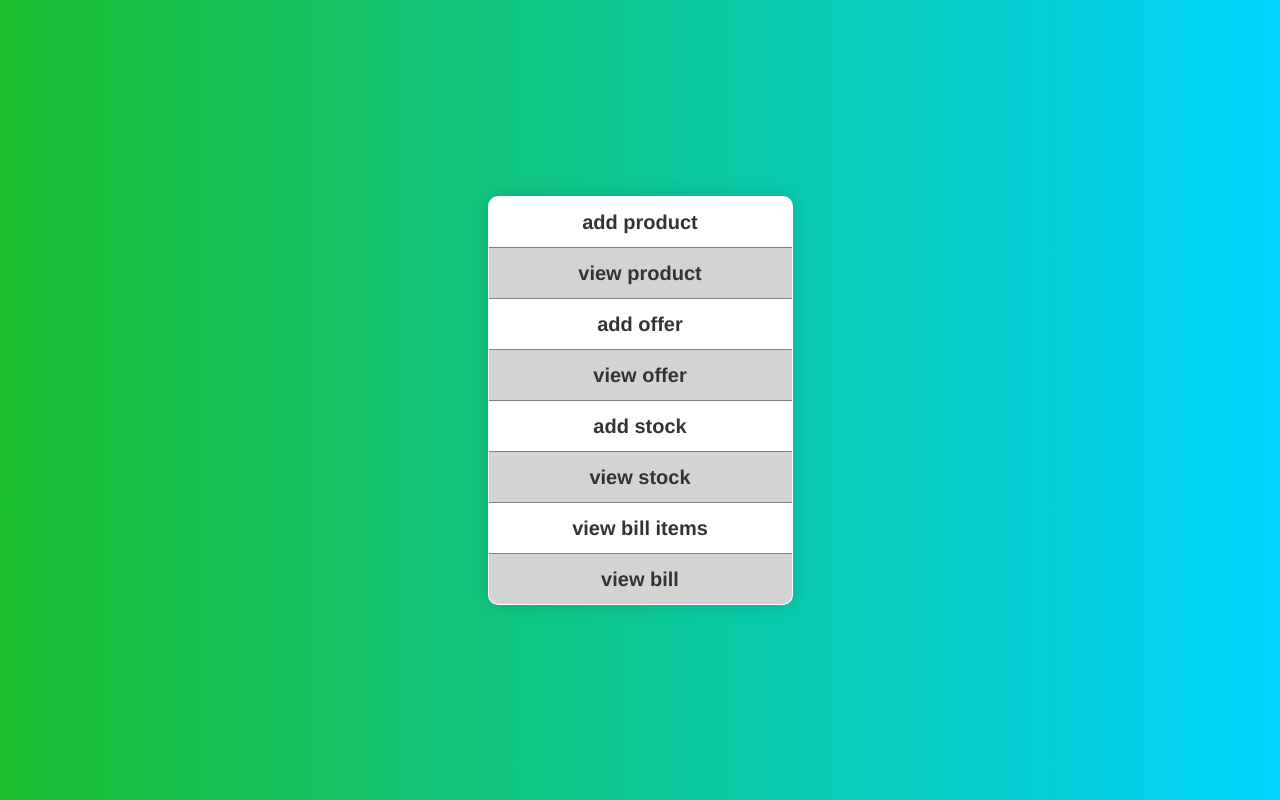
After one commit to RijoKsd/SuperMart-Shopping-with-QR-Code, a Flask app: page /shop_home in a window 1280 px wide. The commit adds this page. Run offline with Flask 3, Linux system fonts and the light colour scheme.

Commit message:
initial commit

```diff
--- a/app.py
+++ b/app.py
@@ -1,10 +1,12 @@
-from flask import Flask, render_template, request, redirect
+from flask import Flask, render_template, request, redirect, session
+import datetime
 from DBConnection import Database
 
 app = Flask(__name__)
+app.secret_key = "djljsdl"
 
 
-# login page
+# login page  for all user types[admin, shop, user]
 @app.route('/', methods=['get', 'post'])
 def login():
     if request.method == "POST":
@@ -16,6 +18,9 @@ def login():
         if query is not None:
             if query['user_type'] == 'admin':
                 return redirect('/admin_home')
+            elif query['user_type'] == 'shop':
+                session['lid'] = query['login_id']
+                return redirect('/shop_home')
             else:
                 return '<script>alert("invalid credentials");window.location = "/"</script>'
         else:
@@ -24,6 +29,8 @@ def login():
     else:
         return render_template("login.html")
 
+
+# admin section starts
 
 # approve or verify shop
 @app.route('/verify_shop')
@@ -97,10 +104,11 @@ def view_complaint_send_reply():
         return render_template("admin/view_complaint_send_reply.html")
 
 
-@app.route('/send_reply/<user_id>', methods=['post', 'get'])
-def send_reply(user_id):
-    if request.method == "POST":
-        return "hao"
+#
+# @app.route('/send_reply/<user_id>', methods=['post', 'get'])
+# def send_reply(user_id):
+#     if request.method == "POST":
+#         return "hao"
 
 
 @app.route('/view_rating')
@@ -117,12 +125,13 @@ def admin_home():
     return render_template("admin/admin_home.html")
 
 
-@app.route('/reply/<complaint_id>',methods = ['get','post'])
+@app.route('/reply/<complaint_id>', methods=['get', 'post'])
 def reply(complaint_id):
     if request.method == "POST":
         reply = request.form['reply']
         db = Database()
-        data = db.update("update complaint set reply = '" + reply + "' ,reply_date = curdate() where complaint_id = '"+complaint_id+"'")
+        data = db.update(
+            "update complaint set reply = '" + reply + "' ,reply_date = curdate() where complaint_id = '" + complaint_id + "'")
         return '<script>alert(" Reply send successfully");window.location = "/view_complaint_send_reply"</script>'
     else:
         return render_template('admin/reply.html')
@@ -133,15 +142,104 @@ def reply(complaint_id):
 # ----------------------------------------------
 
 
+# shop section started
+# --------------------------------------------------
+
+# sachin absent
+
+@app.route('/shop_home')
+def shop_home():
+    return render_template("shop/shop_home.html")
 
 
+@app.route('/register', methods=['post', 'get'])
+def register():
+    if request.method == "POST":
+        shop_name = request.form['shop_name']
+        place = request.form['place']
+        pin = request.form['pin']
+        email = request.form['email']
+        phone = request.form['phone']
+        image = request.files['image']
+        date = datetime.datetime.now().strftime("%y%m%d-%H%M%S ")
+        image.save(r"E:\QR shopping\python\static\images\\" + date + '.jpg')
+        image_path = "/static/images/" + date + '.jpg'
+        password = request.form['password']
+        db = Database()
+        login_id = db.insert("insert into login values('','" + email + "','" + password + "','pending')")
+        db.insert("insert into shop values('" + str(
+            login_id) + "','" + shop_name + "','" + place + "','" + pin + "','" + email + "','" + phone + "','" + str(
+            image_path) + "') ")
+
+        return '<script>alert("Registered successfully completed");window.location="/"</script>'
+    else:
+        return render_template("shop/register.html")
 
 
+@app.route('/add_product', methods=['post', 'get'])
+def add_product():
+    if request.method == 'POST':
+        product_name = request.form['product_name']
+        price = request.form['price']
+        details = request.form['details']
+        image = request.files['image']
+
+        # image path
+
+        date = datetime.datetime.now().strftime("%y%m%d-%H%M%S ")
+        image.save(r"E:\QR shopping\python\static\images\\" + date + '.jpg')
+        image_path = "/static/images/" + date + '.jpg'
+
+        db = Database()
+        data = db.insert(
+            "insert into product VALUE ('','" + product_name + "','" + price + "','" + details + "','" + str(
+                session['lid']) + "','" + image_path + "')")
+        return '<script>alert("Added successfully ");window.location="/shop_home"</script>'
+    else:
+        return render_template('shop/add_product.html')
 
 
+@app.route('/view_product')
+def view_product():
+    db = Database()
+    data = db.select("select * from product where shop_id = '" + str(session['lid']) + "'")
+    return render_template('shop/view_product.html', data=data)
 
 
+@app.route('/edit_product/<product_id>', methods=['get', 'post'])
+def edit_product(product_id):
+    if request.method == 'POST':
+        product_name = request.form['product_name']
+        price = request.form['price']
+        details = request.form['details']
+        image = request.files['image']
 
+        # image path
+
+        date = datetime.datetime.now().strftime("%y%m%d-%H%M%S ")
+        image.save(r"E:\QR shopping\python\static\images\\" + date + '.jpg')
+        image_path = "/static/images/" + date + '.jpg'
+
+        db = Database()
+        if request.files != " ":
+            if image.filename != "":
+                db = Database()
+                data = db.update("update product set name='" + product_name + "',price = '" + price + "',details = '" + details + "',image = '" + image_path + "' where product_id = '"+product_id+"' ")
+                return '<script>alert("updated successfully  ");window.location="/edit_product"</script>'
+            else:
+                db = Database()
+                data = db.update(
+                    "update product set name='" + product_name + "',price = '" + price + "',details = '" + details + "' where product_id = '" + product_id + "' ")
+                return '<script>alert("updated successfully  ");window.location="/edit_product"</script>'
+        else:
+            db = Database()
+            data = db.update(
+                "update product set name='" + product_name + "',price = '" + price + "',details = '" + details + "' where product_id = '" + product_id + "' ")
+            return '<script>alert("updated successfully  ");window.location="/edit_product"</script>'
+    else:
+        db = Database()
+        db.selectOne("select * from product where product_id = '"+ product_id+"' ")
+        return render_template("shop/view_product.html")
 
 
 if __name__ == '__main__':
--- a/templates/admin/admin_home.html
+++ b/templates/admin/admin_home.html
@@ -77,10 +77,6 @@
             text-decoration: underline;
         }
 
-
-
-
-
     </style>
 </head>
 <body>
@@ -96,7 +92,7 @@
             <td><a href="/view_feedback" target="_blank">view feedback</a></td>
         </tr>
         <tr>
-            <td><a href="/view_complaint_send_reply" target="_blank">view complaint</a></td>
+            <td><a href="/view_complaint_send_reply" target="_blank">view complaint & send reply</a></td>
         </tr>
         <tr>
             <td><a href="/view_rating" target="_blank">view rating</a></td>
--- a/templates/admin/view_rating.html
+++ b/templates/admin/view_rating.html
@@ -12,7 +12,7 @@
         <tr>
             <th width="10" scope="col">#</th>
             <th width="45" scope="col">username</th>
-            <th width="37" scope="col">date</th>
+            <th width="96" scope="col">date</th>
             <th width="50" scope="col">rating</th>
             <th width="96" scope="col">shop name</th>
         </tr>
--- a/templates/login.html
+++ b/templates/login.html
@@ -86,7 +86,7 @@
 
 <body>
     <form id="form1" name="form1" method="post" action="" autocomplete="off">
-            <h1>Login in</h1>
+            <h1>Login</h1>
 
         <table width="200" border="1">
 
--- /dev/null
+++ b/templates/shop/shop_home.html
@@ -0,0 +1,113 @@
+<!DOCTYPE html PUBLIC "-//W3C//DTD XHTML 1.0 Transitional//EN"
+        "http://www.w3.org/TR/xhtml1/DTD/xhtml1-transitional.dtd">
+<html xmlns="http://www.w3.org/1999/xhtml">
+<head>
+    <meta http-equiv="Content-Type" content="text/html; charset=utf-8"/>
+    <title> shop Home</title>
+    <style>
+        *{
+            margin: 0;
+            padding: 0;
+            box-sizing: border-box;
+        }
+        body{
+            font-family: Helvetica, sans-serif;
+            color: #333;
+            background: rgb(28, 189, 47);
+            background: linear-gradient(90deg, rgba(28, 189, 47, 1) 0%,  rgba(0, 212, 255, 1) 100%);
+            animation: background-move 7 000ms ease-in-out infinite alternate-reverse;
+        }
+        @keyframes background-move {
+            0% {  background: linear-gradient(270deg, rgba(35, 219, 57, 0.94) 0%,  rgba(0, 212, 255, 1) 100%);}
+            50% {  background: linear-gradient(180deg, rgba(0, 212, 255, 1) 0%, rgba(35, 219, 57, 0.94) 100%);}
+            100% {background: linear-gradient(90deg, rgba(0, 212, 255, 1) 0%,  rgba(78, 229, 96, 0.904) 100%);}
+        }
+        form{
+            display: flex;
+            justify-content: center;
+            align-items: center;
+            height: 100vh;
+            width: 100%;
+        }
+        table{
+            border-collapse: collapse;
+            border-radius: 10px;
+            overflow: hidden;
+            box-shadow: 0 0 20px rgba(0,0,0,0.15);
+            width: 305px;
+            margin: 0 auto;
+            height: 300px;
+            background-color: #fff;
+        }
+        table tr{
+            width: 100%;
+            height: 50px;
+            line-height: 50px;
+            text-align: center;
+            font-size: 20px;
+            font-weight: 600;
+            color: #333;
+            cursor: pointer;
+            transition: all 0.3s ease;
+        }
+        table tr:hover{
+            background-color: #f5f5f5;
+        }
+        table tr td{
+            width: 100%;
+            text-align: center;
+            font-size: 20px;
+            font-weight: 600;
+            color: #333;
+            cursor: pointer;
+            transition: all 0.3s ease;
+        }
+        table tr:nth-child(even){
+            background-color: #d3d3d3;
+        }
+        td a{
+            text-decoration: none;
+            color: #333;
+        }
+        table:hover{
+            box-shadow: 0 0 10px rgba(0,0,0,0.5);
+        }
+        a:hover{
+            color: blue;
+            text-decoration: underline;
+        }
+
+    </style>
+</head>
+<body>
+<form action="" method="get">
+    <table width="200" border="1">
+     <tr>
+            <td><a href="add_product" target="_blank"> add product</a></td>
+        </tr>
+        <tr>
+            <td><a href="view_product" target="_blank"> view product</a></td>
+        </tr>
+          <tr>
+            <td><a href="" target="_blank">add offer</a></td>
+        </tr>
+        <tr>
+            <td><a href="" target="_blank">view offer</a></td>
+        </tr>
+         <tr>
+            <td><a href="" target="_blank">add stock</a></td>
+        </tr>
+        <tr>
+            <td><a href="" target="_blank">view stock</a></td>
+        </tr>
+        <tr>
+            <td><a href="" target="_blank">  view bill items </a></td>
+        </tr>
+        <tr>
+            <td><a href="" target="_blank"> view bill</a></td>
+        </tr>
+    </table>
+
+</form>
+</body>
+</html>
```
Also changed, not shown: templates/shop/add_product.html (+6 -6 lines), templates/shop/register.html (+10 -11 lines), templates/shop/upate_product.html (+4 -4 lines), templates/shop/view_product.html (+13 -9 lines), static/images/230102-120756 .jpg (added), static/images/230102-120856 .jpg (added), static/images/230102-125053 .jpg (added), static/images/230102-125148 .jpg (added), static/images/230102-125502 .jpg (added), static/images/230102-125635 .jpg (added), static/images/230102-131410 .jpg (added), static/images/230102-131536 .jpg (added).
